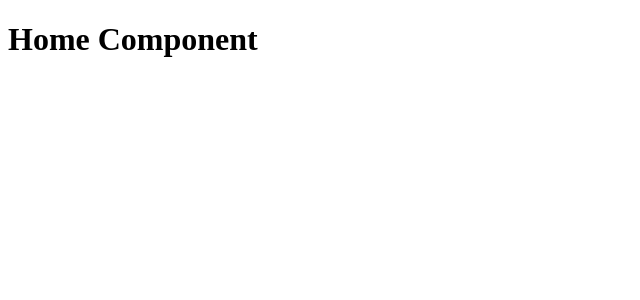
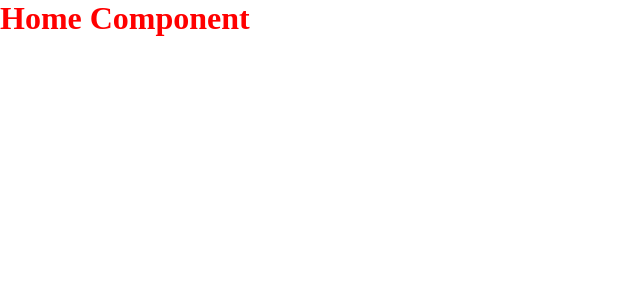
Before and after one commit to FREELA-sptech/FREELA-Web, a React (Create React App) app: page / in a window 1280 px wide. Shown: the top 300 px of the page, without its empty margins (0-640 px from the left). Built offline with nearby package versions, Linux system fonts and the light colour scheme.

Commit message:
feat: add scss style

```diff
--- a/package.json
+++ b/package.json
@@ -15,6 +15,7 @@
     "react": "^18.2.0",
     "react-dom": "^18.2.0",
     "react-scripts": "5.0.1",
+    "sass": "^1.60.0",
     "styled-components": "^5.3.9",
     "typescript": "^4.9.5",
     "web-vitals": "^2.1.4"
--- a/public/index.html
+++ b/public/index.html
@@ -18,3 +18,10 @@
     <div id="root"></div>
   </body>
 </html>
+
+<style>
+  * {
+    margin: 0;
+    padding: 0;
+  }
+</style>
--- a/src/views/home/Home.tsx
+++ b/src/views/home/Home.tsx
@@ -1,6 +1,8 @@
+import "./style.scss"
+
 function Home() {
     return (
-        <h1>Home Component</h1>
+        <h1 className="test">Home Component</h1>
     );
 }
 
--- a/src/views/home/components/AboutUs/AboutUs.tsx
+++ b/src/views/home/components/AboutUs/AboutUs.tsx
@@ -1,3 +1,5 @@
+import "./style.scss"
+
 function AboutUs() {
     return (
         <h1>AboutUs Component</h1>
--- a/src/views/home/components/banner/Banner.tsx
+++ b/src/views/home/components/banner/Banner.tsx
@@ -1,3 +1,5 @@
+import "./style.scss"
+
 function Banner() {
     return (
         <h1>Banner Component</h1>
--- /dev/null
+++ b/src/views/home/style.scss
@@ -0,0 +1,3 @@
+.test {
+    color: red
+}
```
Also changed, not shown: src/views/home/components/AboutUs/style.scss (added), src/views/home/components/banner/style.scss (added), 1 other file (tests, documents, lock files or other folders).
